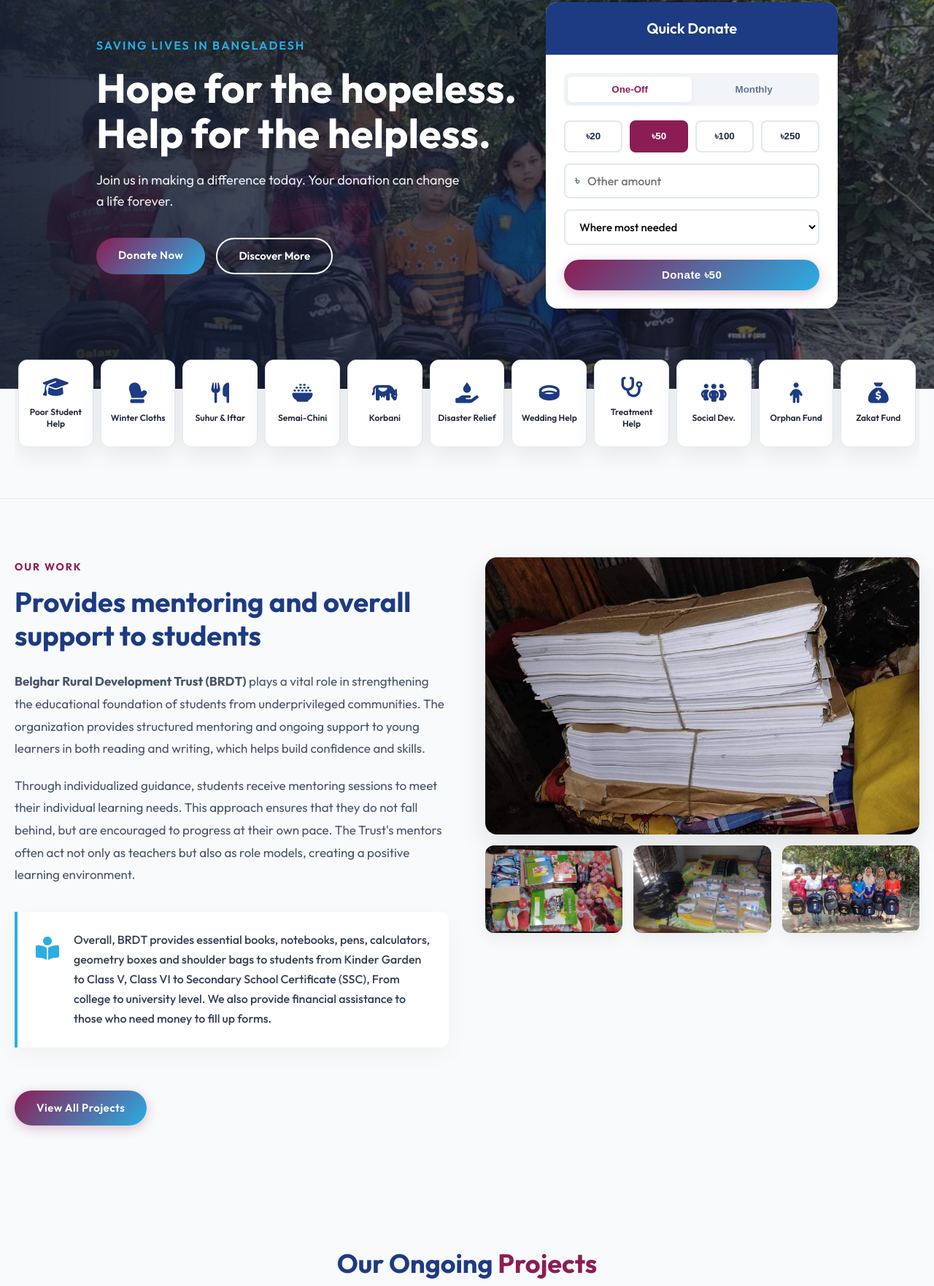
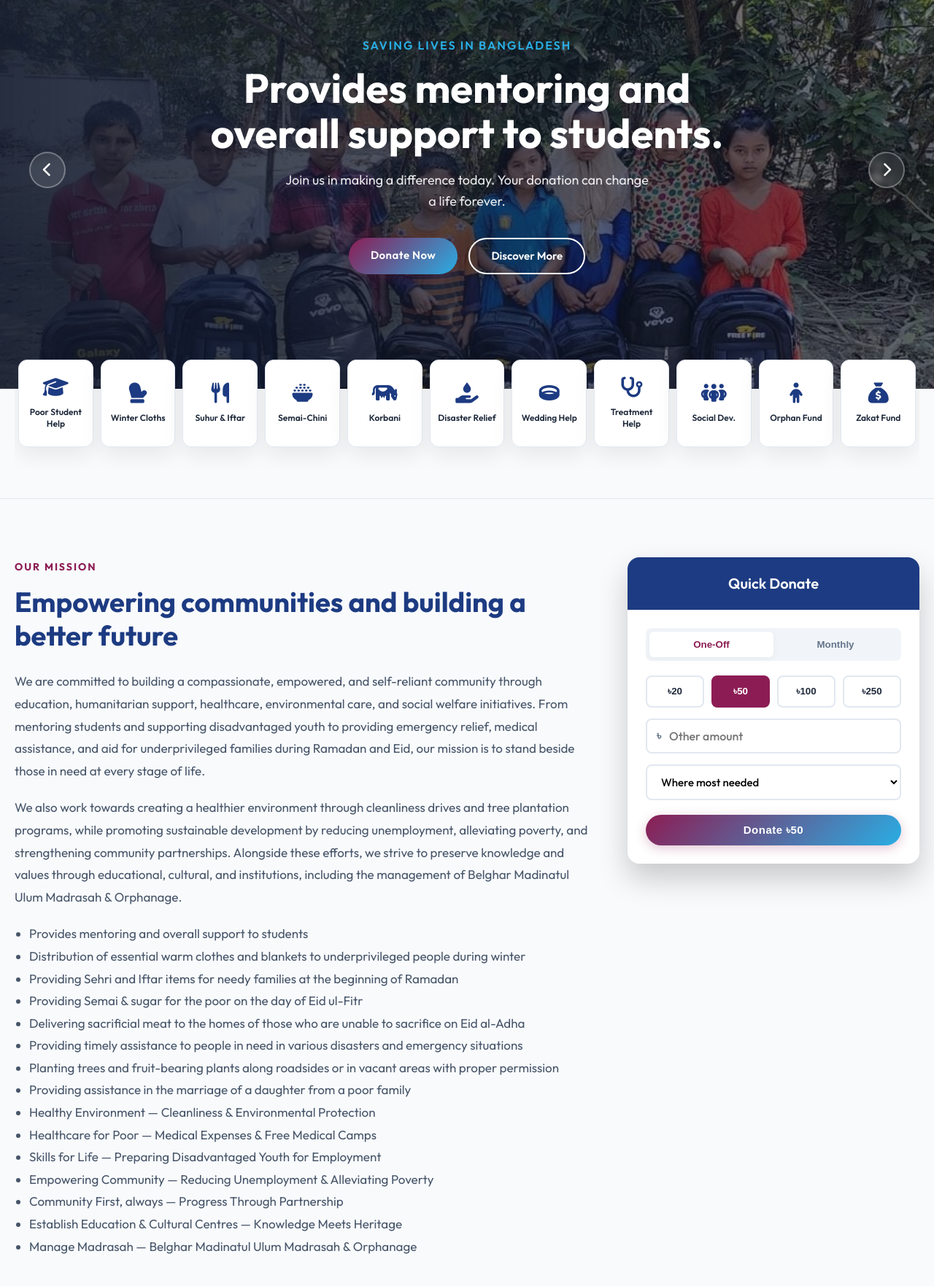
Before and after one commit to akramrafid/BRDT-Website, a website: page frontend/public/index.html in a window 1280 px wide. Shown: the part 214-1977 px from the top of the page at 73% size. Drawn offline with Linux system fonts and the light colour scheme.

Commit message:
feat: add base styles and structural boilerplate for the frontend layout

```diff
--- a/frontend/public/assets/css/style.css
+++ b/frontend/public/assets/css/style.css
@@ -365,25 +365,49 @@ a {
   background-position: center;
   background-repeat: no-repeat;
   opacity: 0;
-  animation: heroFade 15s infinite;
-}
-
-.hero-slide:nth-child(1) {
-  animation-delay: 0s;
-}
-.hero-slide:nth-child(2) {
-  animation-delay: 5s;
-}
-.hero-slide:nth-child(3) {
-  animation-delay: 10s;
-}
-
-@keyframes heroFade {
-  0% { opacity: 0; transform: scale(1.05); }
-  5% { opacity: 1; transform: scale(1); }
-  33% { opacity: 1; transform: scale(1); }
-  38% { opacity: 0; transform: scale(1.05); }
-  100% { opacity: 0; transform: scale(1.05); }
+  transform: scale(1.05);
+  transition: opacity 1.2s ease-in-out, transform 1.2s ease-in-out;
+}
+
+.hero-slide.active {
+  opacity: 1;
+  transform: scale(1);
+}
+
+.hero-slider-controls {
+  position: absolute;
+  top: 50%;
+  left: 0;
+  width: 100%;
+  display: flex;
+  justify-content: space-between;
+  padding: 0 40px;
+  transform: translateY(-50%);
+  z-index: 10;
+  pointer-events: none;
+}
+
+.hero-slider-btn {
+  background: rgba(255, 255, 255, 0.1);
+  color: #fff;
+  border: 2px solid rgba(255, 255, 255, 0.3);
+  width: 50px;
+  height: 50px;
+  border-radius: 50%;
+  display: flex;
+  align-items: center;
+  justify-content: center;
+  font-size: 20px;
+  cursor: pointer;
+  pointer-events: auto;
+  transition: all 0.3s ease;
+  backdrop-filter: blur(4px);
+}
+
+.hero-slider-btn:hover {
+  background: var(--light-blue);
+  border-color: var(--light-blue);
+  transform: scale(1.1);
 }
 
 .hero-section::before {
@@ -405,7 +429,7 @@ a {
   position: relative;
   z-index: 2;
   display: flex;
-  justify-content: space-between;
+  justify-content: center;
   align-items: center;
   gap: 40px;
   flex-wrap: wrap;
@@ -414,7 +438,9 @@ a {
 .hero-content {
   flex: 1;
   min-width: 300px;
-  max-width: 600px;
+  max-width: 800px;
+  text-align: center;
+  margin: 0 auto;
 }
 
 .hero-subtitle {
@@ -440,11 +466,14 @@ a {
   font-size: 18px;
   margin-bottom: 35px;
   max-width: 500px;
+  margin-left: auto;
+  margin-right: auto;
 }
 
 .hero-buttons {
   display: flex;
   gap: 15px;
+  justify-content: center;
 }
 
 /* Donation Widget */
--- a/frontend/public/index.html
+++ b/frontend/public/index.html
@@ -49,7 +49,6 @@
     <!-- Main Header -->
     <header class="main-header">
       <div class="container header-inner">
-        <div class="header-left" style="display: flex; align-items: center; gap: 50px;">
         <div class="logo">
           <a class="logo-link" href="index.html">
             <img alt="BRDT Logo" class="logo-img" src="logo.png" />
@@ -114,7 +113,6 @@
             <li><a href="contact.html">Contact Us</a></li>
           </ul>
         </nav>
-        </div>
         <div class="header-actions">
           <a class="login-link" href="login.html">Login/Register</a>
           <a class="btn-donate" href="#">Donate Now</a>
@@ -124,15 +122,19 @@
     <!-- Hero Section -->
     <section class="hero-section">
       <div class="hero-bg-slider">
-        <div class="hero-slide" style="background-image: url('assets/images/images/Hero%201.jpeg'); background-position: center 20%;"></div>
+        <div class="hero-slide active" style="background-image: url('assets/images/images/Hero%201.jpeg'); background-position: center 20%;"></div>
         <div class="hero-slide" style="background-image: url('assets/images/images/Hero%202.jpeg');"></div>
         <div class="hero-slide" style="background-image: url('assets/images/images/Hero%203.jpeg'); background-position: center 15%;"></div>
+      </div>
+      <div class="hero-slider-controls">
+        <button class="hero-slider-btn prev-btn" aria-label="Previous Slide"><i class="fa-solid fa-chevron-left"></i></button>
+        <button class="hero-slider-btn next-btn" aria-label="Next Slide"><i class="fa-solid fa-chevron-right"></i></button>
       </div>
       <div class="container hero-inner">
         <div class="hero-content">
           <span class="hero-subtitle">Saving Lives in Bangladesh</span>
           <h1 class="hero-title">
-            Hope for the hopeless. <br />Help for the helpless.
+            Provides mentoring and overall support to students.
           </h1>
           <p class="hero-desc">
             Join us in making a difference today. Your donation can change a
@@ -143,55 +145,7 @@
             <a class="btn-secondary" href="#">Discover More</a>
           </div>
         </div>
-        <div class="donation-widget">
-          <div class="widget-header">
-            <h3>Quick Donate</h3>
-          </div>
-          <div class="widget-body">
-            <div class="donation-type">
-              <button class="active">One-Off</button>
-              <button>Monthly</button>
-            </div>
-            <div class="donation-amounts">
-              <button>৳20</button>
-              <button class="active">৳50</button>
-              <button>৳100</button>
-              <button>৳250</button>
-            </div>
-            <div class="custom-amount">
-              <span>৳</span>
-              <input placeholder="Other amount" type="number" />
-            </div>
-            <select class="fund-select">
-              <option value="most-needed">Where most needed</option>
-              <option value="student-mentoring">
-                Student Mentoring Support
-              </option>
-              <option value="winter-clothes">
-                Winter Clothes &amp; Blanket Distribution
-              </option>
-              <option value="ramadan-iftar">
-                Ramadan Sehri &amp; Iftar Program
-              </option>
-              <option value="eid-semai">
-                Eid ul-Fitr Semai &amp; Sugar Distribution
-              </option>
-              <option value="korbani">
-                Eid al-Adha Sacrificial Meat Distribution
-              </option>
-              <option value="disaster-relief">
-                Disaster &amp; Emergency Relief
-              </option>
-              <option value="tree-planting">
-                Tree &amp; Fruit Plant Initiative
-              </option>
-              <option value="marriage-assist">
-                Marriage Assistance for Poor Families
-              </option>
-            </select>
-            <button class="btn-primary w-100">Donate ৳50</button>
-          </div>
-        </div>
+        <!-- Donation widget moved to Our Mission section -->
       </div>
     </section>
     <!-- Categories Row -->
@@ -250,88 +204,83 @@
       <div class="container">
         <div class="project-wrapper">
           <div class="project-content">
-            <span class="section-subtitle">Our Work</span>
+            <span class="section-subtitle">Our Mission</span>
             <h2 class="project-title">
-              Provides mentoring and overall support to students
+              Empowering communities and building a better future
             </h2>
             <div class="project-text-content">
               <p>
-                <strong>Belghar Rural Development Trust (BRDT)</strong> plays a
-                vital role in strengthening the educational foundation of
-                students from underprivileged communities. The organization
-                provides structured mentoring and ongoing support to young
-                learners in both reading and writing, which helps build
-                confidence and skills.
+                We are committed to building a compassionate, empowered, and self-reliant community through education, humanitarian support, healthcare, environmental care, and social welfare initiatives. From mentoring students and supporting disadvantaged youth to providing emergency relief, medical assistance, and aid for underprivileged families during Ramadan and Eid, our mission is to stand beside those in need at every stage of life.
               </p>
               <p>
-                Through individualized guidance, students receive mentoring
-                sessions to meet their individual learning needs. This approach
-                ensures that they do not fall behind, but are encouraged to
-                progress at their own pace. The Trust's mentors often act not
-                only as teachers but also as role models, creating a positive
-                learning environment.
+                We also work towards creating a healthier environment through cleanliness drives and tree plantation programs, while promoting sustainable development by reducing unemployment, alleviating poverty, and strengthening community partnerships. Alongside these efforts, we strive to preserve knowledge and values through educational, cultural, and institutions, including the management of Belghar Madinatul Ulum Madrasah &amp; Orphanage.
               </p>
+              <ul style="margin-top: 15px; padding-left: 20px; line-height: 1.8; color: #475569; font-size: 17px;">
+                <li>Provides mentoring and overall support to students</li>
+                <li>Distribution of essential warm clothes and blankets to underprivileged people during winter</li>
+                <li>Providing Sehri and Iftar items for needy families at the beginning of Ramadan</li>
+                <li>Providing Semai &amp; sugar for the poor on the day of Eid ul-Fitr</li>
+                <li>Delivering sacrificial meat to the homes of those who are unable to sacrifice on Eid al-Adha</li>
+                <li>Providing timely assistance to people in need in various disasters and emergency situations</li>
+                <li>Planting trees and fruit-bearing plants along roadsides or in vacant areas with proper permission</li>
+                <li>Providing assistance in the marriage of a daughter from a poor family</li>
+                <li>Healthy Environment &mdash; Cleanliness &amp; Environmental Protection</li>
+                <li>Healthcare for Poor &mdash; Medical Expenses &amp; Free Medical Camps</li>
+                <li>Skills for Life &mdash; Preparing Disadvantaged Youth for Employment</li>
+                <li>Empowering Community &mdash; Reducing Unemployment &amp; Alleviating Poverty</li>
+                <li>Community First, always &mdash; Progress Through Partnership</li>
+                <li>Establish Education &amp; Cultural Centres &mdash; Knowledge Meets Heritage</li>
+                <li>Manage Madrasah &mdash; Belghar Madinatul Ulum Madrasah &amp; Orphanage</li>
+              </ul>
             </div>
-            <div class="highlight-box">
-              <div class="highlight-icon">
-                <i class="fa-solid fa-book-open-reader"></i>
+          </div>
+          <div class="donation-widget">
+            <div class="widget-header">
+              <h3>Quick Donate</h3>
+            </div>
+            <div class="widget-body">
+              <div class="donation-type">
+                <button class="active">One-Off</button>
+                <button>Monthly</button>
               </div>
-              <div class="highlight-text">
-                <p>
-                  Overall, BRDT provides essential books, notebooks, pens,
-                  calculators, geometry boxes and shoulder bags to students from
-                  Kinder Garden to Class V, Class VI to Secondary School
-                  Certificate (SSC), From college to university level. We also
-                  provide financial assistance to those who need money to fill
-                  up forms.
-                </p>
+              <div class="donation-amounts">
+                <button>৳20</button>
+                <button class="active">৳50</button>
+                <button>৳100</button>
+                <button>৳250</button>
               </div>
-            </div>
-            <a class="btn-primary mt-4" href="projects.html"
-              >View All Projects</a
-            >
-          </div>
-          <div class="project-gallery">
-            <div class="gallery-main">
-              <!-- Please rename your uploaded images to project-1.jpg, project-2.jpg etc. -->
-              <img
-                alt="Students with bags"
-                class="gallery-img"
-                onerror="
-                  this.src =
-                    'https://images.unsplash.com/photo-1577896851231-70ef18881754?ixlib=rb-4.0.3&amp;auto=format&amp;fit=crop&amp;w=800&amp;q=80'
-                "
-                src="assets/images/images/Provides%20mentoring%20and%20overall%20support%20to%20students.jpg"
-              />
-            </div>
-            <div class="gallery-thumbs">
-              <img
-                alt="School supplies"
-                class="gallery-img"
-                onerror="
-                  this.src =
-                    'https://images.unsplash.com/photo-1503676260728-1c00da094a0b?ixlib=rb-4.0.3&amp;auto=format&amp;fit=crop&amp;w=400&amp;q=80'
-                "
-                src="assets/images/images/Provides%20mentoring%20and%20overall%20support%20to%20students%20%282%29.jpg"
-              />
-              <img
-                alt="Notebooks"
-                class="gallery-img"
-                onerror="
-                  this.src =
-                    'https://images.unsplash.com/photo-1456735190827-d1262f71b8a3?ixlib=rb-4.0.3&amp;auto=format&amp;fit=crop&amp;w=400&amp;q=80'
-                "
-                src="assets/images/images/Provides%20mentoring%20and%20overall%20support%20to%20students%20%283%29.jpg"
-              />
-              <img
-                alt="Distribution"
-                class="gallery-img"
-                onerror="
-                  this.src =
-                    'https://images.unsplash.com/photo-1522202176988-66273c2fd55f?ixlib=rb-4.0.3&amp;auto=format&amp;fit=crop&amp;w=400&amp;q=80'
-                "
-                src="assets/images/images/Provides%20mentoring%20and%20overall%20support%20to%20students%20%284%29.jpg"
-              />
+              <div class="custom-amount">
+                <span>৳</span>
+                <input placeholder="Other amount" type="number" />
+              </div>
+              <select class="fund-select">
+                <option value="most-needed">Where most needed</option>
+                <option value="student-mentoring">
+                  Student Mentoring Support
+                </option>
+                <option value="winter-clothes">
+                  Winter Clothes &amp; Blanket Distribution
+                </option>
+                <option value="ramadan-iftar">
+                  Ramadan Sehri &amp; Iftar Program
+                </option>
+                <option value="eid-semai">
+                  Eid ul-Fitr Semai &amp; Sugar Distribution
+                </option>
+                <option value="korbani">
+                  Eid al-Adha Sacrificial Meat Distribution
+                </option>
+                <option value="disaster-relief">
+                  Disaster &amp; Emergency Relief
+                </option>
+                <option value="tree-planting">
+                  Tree &amp; Fruit Plant Initiative
+                </option>
+                <option value="marriage-assist">
+                  Marriage Assistance for Poor Families
+                </option>
+              </select>
+              <button class="btn-primary w-100">Donate ৳50</button>
             </div>
           </div>
         </div>
@@ -726,6 +675,46 @@
           // You can redirect to your actual checkout page here, e.g.:
           // window.location.href = `checkout.html?amount=${amount}&type=${selectedType}&fund=${fund}`;
         });
+
+        // Hero Slider Logic
+        const slides = document.querySelectorAll('.hero-slide');
+        const prevBtn = document.querySelector('.prev-btn');
+        const nextBtn = document.querySelector('.next-btn');
+        const heroTitle = document.querySelector('.hero-title');
+
+        const slideTitles = [
+          "Provides mentoring and overall support to students.",
+          "Guiding today’s children, shaping tomorrow’s leaders.",
+          "Hope for the hopeless. <br />Help for the helpless."
+        ];
+
+        let currentSlide = 0;
+
+        function showSlide(index) {
+          slides.forEach(slide => slide.classList.remove('active'));
+          slides[index].classList.add('active');
+          heroTitle.innerHTML = slideTitles[index];
+        }
+
+        function nextSlide() {
+          currentSlide = (currentSlide + 1) % slides.length;
+          showSlide(currentSlide);
+        }
+
+        function prevSlide() {
+          currentSlide = (currentSlide - 1 + slides.length) % slides.length;
+          showSlide(currentSlide);
+        }
+
+        if (slides.length > 0) {
+          nextBtn.addEventListener('click', () => {
+            nextSlide();
+          });
+
+          prevBtn.addEventListener('click', () => {
+            prevSlide();
+          });
+        }
       });
     </script>
   </body>
```
